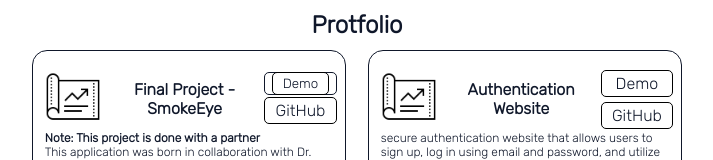
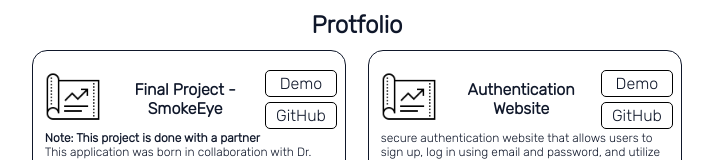
Before and after one commit to edend85/ProtfolioEden, a React (Vite) app: page / in a window 1280 px wide. Shown: the part 929-1089 px from the top of the page, without its empty margins (283-996 px from the left). Built offline with nearby package versions, Linux system fonts and the light colour scheme.

Commit message:
disable 2

```diff
--- a/src/Components/Protfolio.jsx
+++ b/src/Components/Protfolio.jsx
@@ -20,7 +20,7 @@ export default function Protfolio() {
                                     <h4>{Prj.prjtitle}</h4>
                                     <div className='singal-project-btns'>
                                         {
-                                            Prj.prjdemolink == null ? <button disabled="false"><a href={Prj.prjdemolink}>Demo</a></button> : <a href={Prj.prjdemolink}>Demo</a>
+                                            Prj.prjdemolink == null ? <a href={Prj.prjdemolink} className='disable'>Demo</a> : <a href={Prj.prjdemolink}>Demo</a>
                                         }
                                         <a href={Prj.prjgithublink}>GitHub</a>
                                     </div>
--- a/src/styles/Styels.css
+++ b/src/styles/Styels.css
@@ -162,6 +162,15 @@ button:hover{
 .singal-project img{
     width: 4em;
     height: 4em;
+}
+.disable a{
+    pointer-events: none;
+    color: #dde5f0;
+}
+.disable a:hover{
+    pointer-events: none;
+    background-color: transparent;
+    color: #dde5f0;
 }
 .note{
     font-weight: 700;
```
